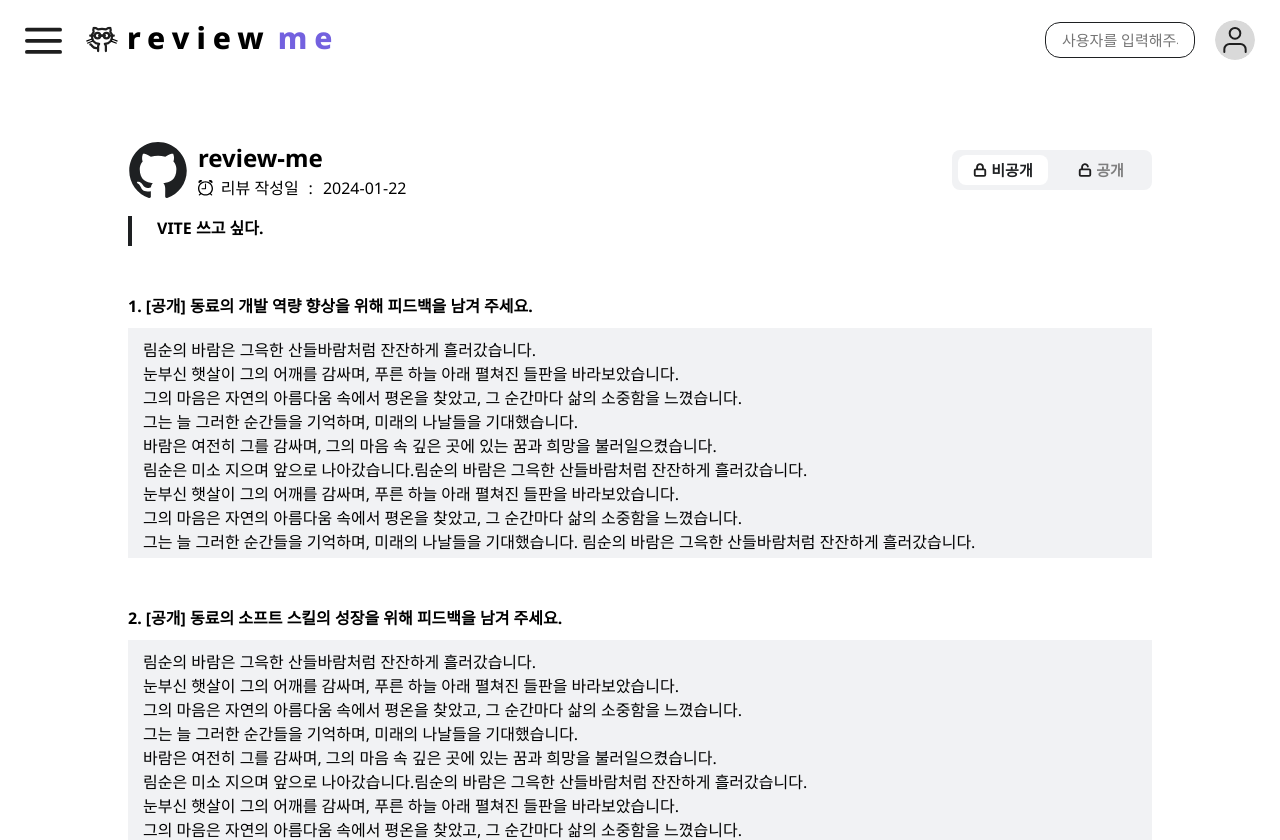
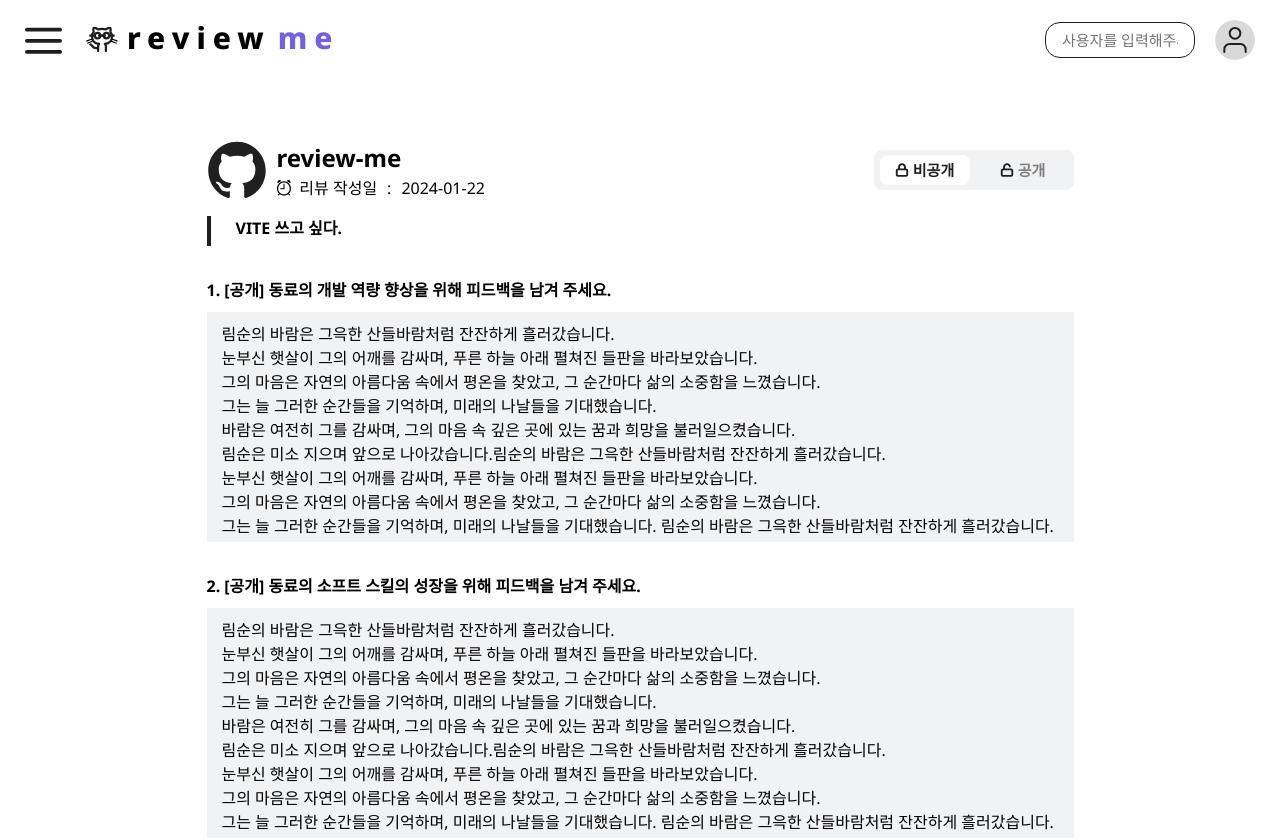
Before and after one commit to woowacourse-teams/2024-review-me, a React app in the folder frontend/: page /user/detailed-review in a window 1280 px wide. Shown: the top 840 px of the page. Built offline with nearby package versions, Linux system fonts and the light colour scheme; no server answers; a web font is replaced by a local one.

Commit message:
design : formWidth를 theme에 추가 및 리뷰 작성/리뷰 상세 페이지에 적용

```diff
--- a/frontend/src/pages/DetailedReviewPage/index.tsx
+++ b/frontend/src/pages/DetailedReviewPage/index.tsx
@@ -8,6 +8,7 @@ import { getDetailedReviewApi } from '../../apis/review';
 import KeywordSection from './components/KeywordSection';
 import ReviewDescription from './components/ReviewDescription';
 import ReviewSection from './components/ReviewSection';
+import * as S from './styles';
 
 const ANSWER =
   '림순의 바람은 그윽한 산들바람처럼 잔잔하게 흘러갔습니다. \n 눈부신 햇살이 그의 어깨를 감싸며, 푸른 하늘 아래 펼쳐진 들판을 바라보았습니다.\n 그의 마음은 자연의 아름다움 속에서 평온을 찾았고, 그 순간마다 삶의 소중함을 느꼈습니다.\n 그는 늘 그러한 순간들을 기억하며, 미래의 나날들을 기대했습니다. \n 바람은 여전히 그를 감싸며, 그의 마음 속 깊은 곳에 있는 꿈과 희망을 불러일으켰습니다.\n 림순은 미소 지으며 앞으로 나아갔습니다.림순의 바람은 그윽한 산들바람처럼 잔잔하게 흘러갔습니다. \n 눈부신 햇살이 그의 어깨를 감싸며, 푸른 하늘 아래 펼쳐진 들판을 바라보았습니다.\n 그의 마음은 자연의 아름다움 속에서 평온을 찾았고, 그 순간마다 삶의 소중함을 느꼈습니다.\n 그는 늘 그러한 순간들을 기억하며, 미래의 나날들을 기대했습니다. 림순의 바람은 그윽한 산들바람처럼 잔잔하게 흘러갔습니다. \n 눈부신 햇살이 그의 어깨를 감싸며, 푸른 하늘 아래 펼쳐진 들판을 바라보았습니다.\n 그의 마음은 자연의 아름다움 속에서 평온을 찾았고, 그 순간마다 삶의 소중함을 느꼈습니다.\n 그는 늘 그러한 순간들을 기억하며, 미래의 나날들을 기대했습니다. \n 바람은 여전히 그를 감싸며, 그의 마음 속 깊은 곳에 있는 꿈과 희망을 불러일으켰습니다.\n 림순은 미소 지으며 앞으로 나아갔습니다.림순의 바람은 그윽한 산들바람처럼 잔잔하게 흘러갔습니다. \n 눈부신 햇살이 그의 어깨를 감싸며, 푸른 하늘 아래 펼쳐진 들판을 바라보았습니다.\n 그의 마음은 자연의 아름다움 속에서 평온을 찾았고, 그 순간마다 삶의 소중함을 느꼈습니다.\n 그는 늘 그러한 순간들을 기억하며, 미래의 나날들을 기대했습니다. ';
@@ -74,7 +75,7 @@ const DetailedReviewPage = () => {
   if (errorMessage) return <div>Error: {errorMessage}</div>;
 
   return (
-    <>
+    <S.DetailedReviewPage>
       <ReviewDescription
         projectName={detailReview.reviewerGroup.name}
         // NOTE: 프론트에서는 리뷰 작성일을 보여주지만,
@@ -89,7 +90,7 @@ const DetailedReviewPage = () => {
         <ReviewSection question={item.question} answer={item.answer} key={index} index={index} />
       ))}
       <KeywordSection keywords={MOCK_DATA.keywords} index={detailReview.contents.length} />
-    </>
+    </S.DetailedReviewPage>
   );
 };
 
--- /dev/null
+++ b/frontend/src/pages/DetailedReviewPage/styles.ts
@@ -0,0 +1,5 @@
+import styled from '@emotion/styled';
+
+export const DetailedReviewPage = styled.div`
+  width: ${({ theme }) => theme.formWidth};
+`;
--- a/frontend/src/pages/ReviewWriting/styles.ts
+++ b/frontend/src/pages/ReviewWriting/styles.ts
@@ -4,7 +4,7 @@ export const ReviewWritingPage = styled.form`
   display: flex;
   flex-direction: column;
 
-  width: 86.7rem;
+  width: ${({ theme }) => theme.formWidth};
   height: fit-content;
 
   border-top: 0.5rem solid #aedaff;
--- a/frontend/src/styles/theme.ts
+++ b/frontend/src/styles/theme.ts
@@ -3,6 +3,7 @@ import { CSSProperties } from 'react';
 
 import { ThemeProperty } from '../types';
 
+export const formWidth = '86.7rem';
 export const sidebarWidth: ThemeProperty<string> = {
   desktop: '25rem',
   mobile: '100vw',
@@ -56,6 +57,7 @@ const theme: Theme = {
   breakpoints,
   sidebarWidth,
   borderRadius,
+  formWidth,
 };
 
 export default theme;
--- a/frontend/src/types/emotion.ts
+++ b/frontend/src/types/emotion.ts
@@ -1,6 +1,7 @@
 import '@emotion/react';
 
 import { colors, fontSize, fontWeight, zIndex, breakpoints, sidebarWidth, borderRadius } from '../styles/theme';
+
 // TODO: export 해서 사용하지 않다면 리팩토링
 export type colorType = typeof colors;
 export type zIndexType = typeof zIndex;
@@ -18,6 +19,7 @@ type ThemeType = {
   breakpoints: breakpoints;
   sidebarWidth: sidebarWidth;
   borderRadius: borderRadius;
+  formWidth: string;
 };
 
 declare module '@emotion/react' {
```
